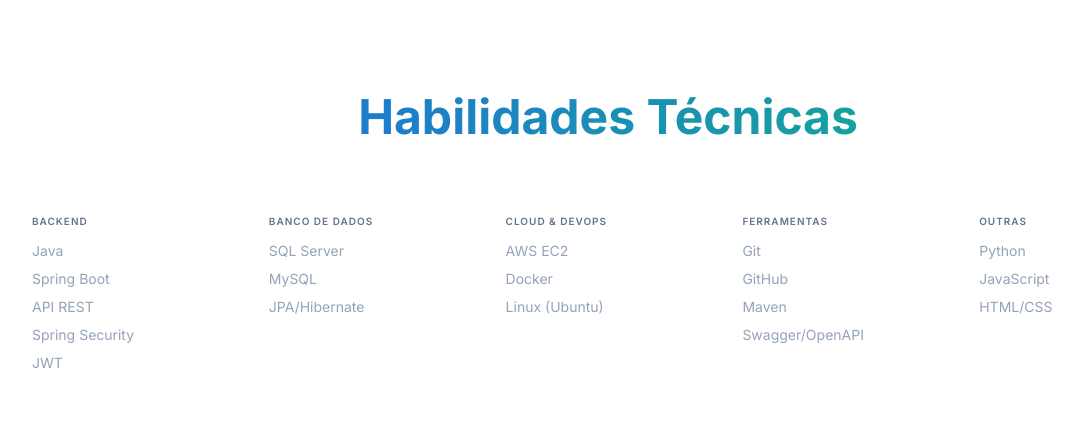
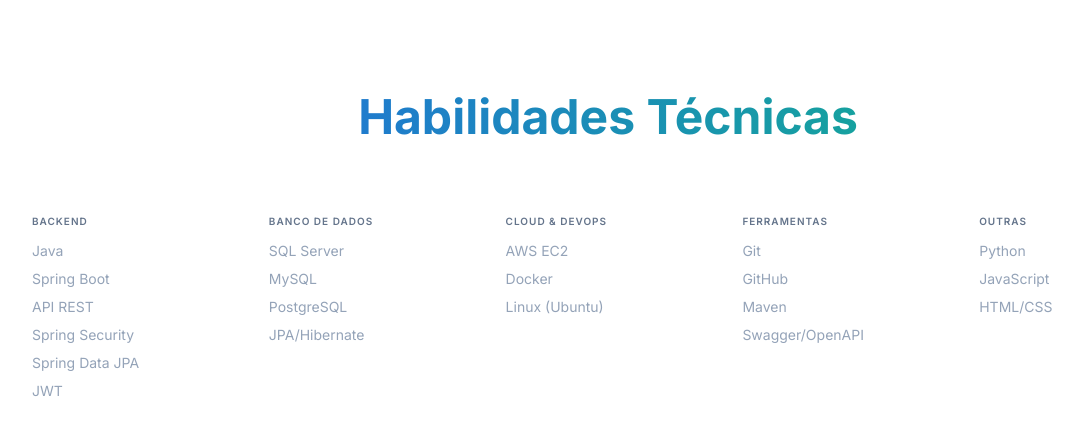
Before and after one commit to git-lucasoliveira/lucas-oliveira-portfolio, a Next.js app: page / in a window 1280 px wide. Shown: the part 1565-1999 px from the top of the page, without its empty margins (32-1115 px from the left). Built offline with nearby package versions, Linux system fonts and the light colour scheme.

Commit message:
chore: Forçar rebuild para atualizar skills (Spring Data JPA e PostgreSQL)

```diff
--- a/data/portfolio.ts
+++ b/data/portfolio.ts
@@ -45,11 +45,13 @@
   { name: 'Spring Boot', category: 'backend', level: 5 },
   { name: 'API REST', category: 'backend', level: 5 },
   { name: 'Spring Security', category: 'backend', level: 4 },
+  { name: 'Spring Data JPA', category: 'backend', level: 4 },
   { name: 'JWT', category: 'backend', level: 4 },
 
   // Database
   { name: 'SQL Server', category: 'database', level: 5 },
   { name: 'MySQL', category: 'database', level: 4 },
+  { name: 'PostgreSQL', category: 'database', level: 4 },
   { name: 'JPA/Hibernate', category: 'database', level: 4 },
 
   // Cloud & DevOps
@@ -117,7 +119,7 @@
         'Development of StarPeople system with Java and Spring Boot',
         'GLPI deployment on AWS EC2 with Docker and Linux',
         'Database: Planning and structuring corporate database in SQL Server',
-        'Level 2 Technical Support: Resolution of complex incidents, asset maintenance and information security',
+        'Technical Support: Resolution of complex incidents, asset maintenance and information security',
       ],
     },
     type: 'work',
@@ -137,12 +139,12 @@
       pt: [
         'Análise de dados e extração de relatórios usando SQL',
         'Manutenção de redes e configuração de ambientes',
-        'Diagnóstico Técnico: Resolução de problemas relacionados a sistemas operacionais e aplicativos',
+        'Suporte Técnico Nível: Resolução de incidentes complexos, manutenção de ativos e segurança da informação',
       ],
       en: [
         'Data analysis and report extraction using SQL',
         'Network maintenance and environment configuration',
-        'Technical Diagnostics: Resolution of problems related to operating systems and applications',
+        'Technical Support: Resolution of complex incidents, asset maintenance and information security',
       ],
     },
     type: 'work',
```
